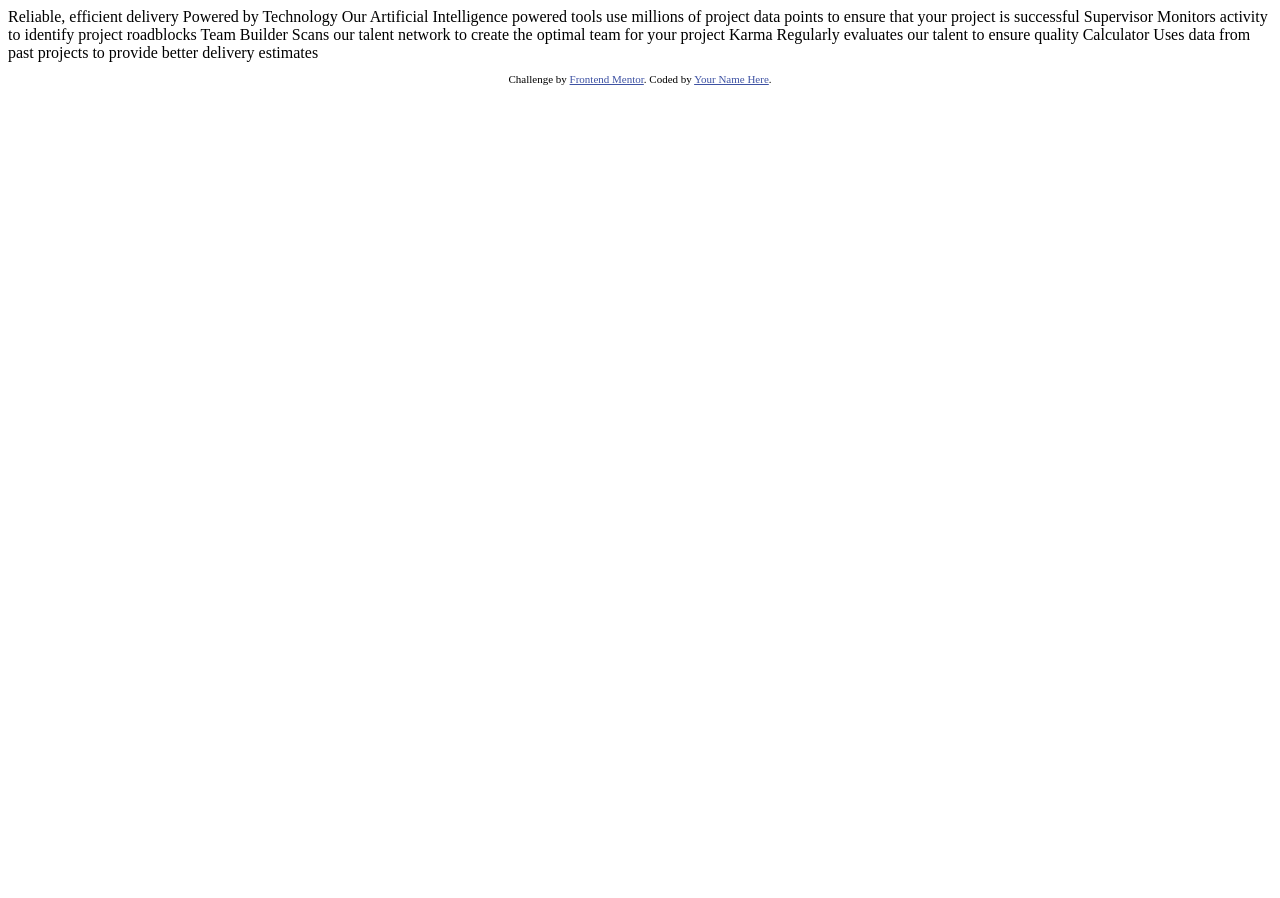
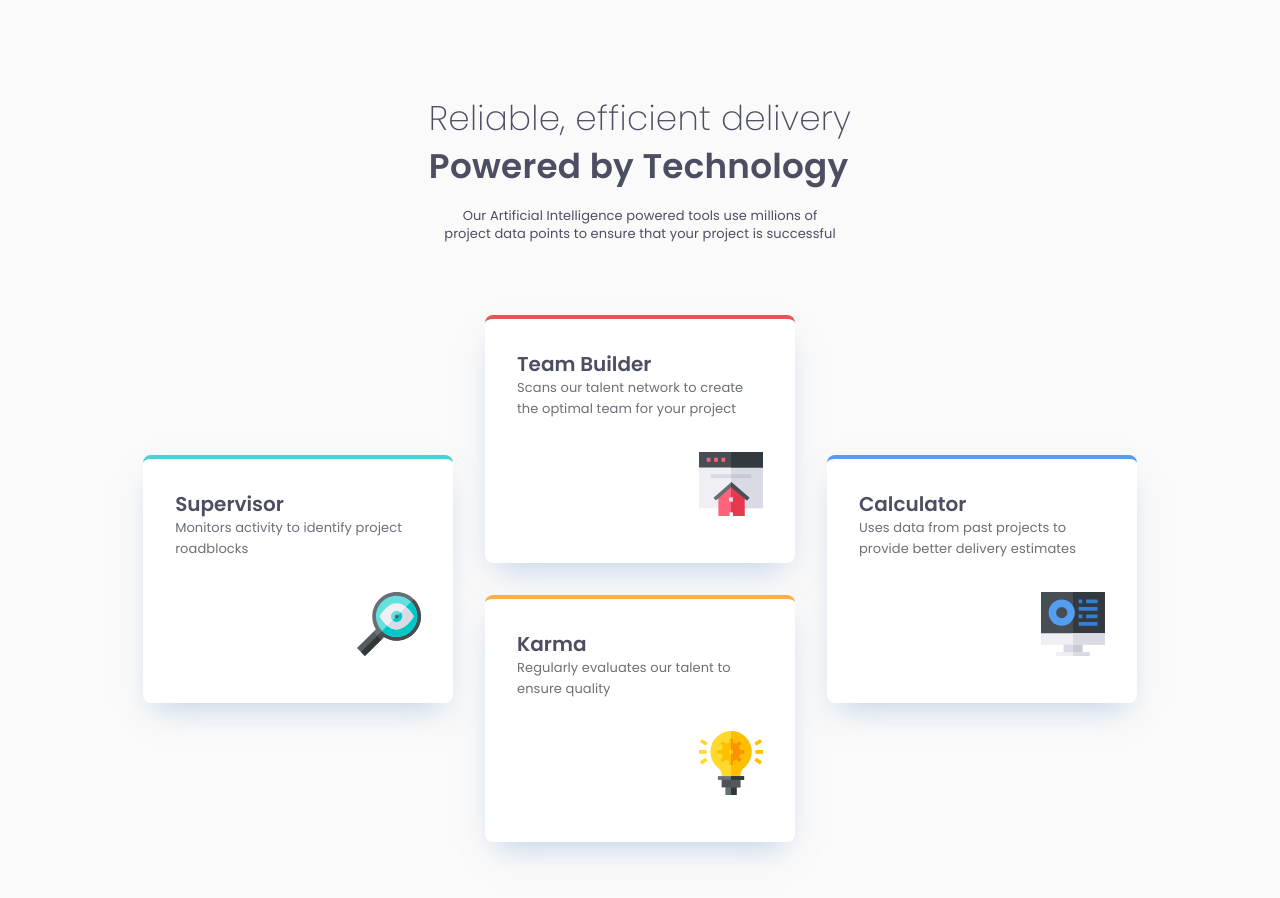
Before and after one commit to antryabov/four-card-feature, a plain HTML site: page index.html in a window 1280 px wide. Before the commit the page ends 800 px from the top, so only its background shows below. Drawn offline with Linux system fonts and the light colour scheme.

Commit message:
finish task

```diff
--- a/index.html
+++ b/index.html
@@ -1,45 +1,50 @@
 <!DOCTYPE html>
 <html lang="en">
   <head>
-  <meta charset="UTF-8">
-  <meta name="viewport" content="width=device-width, initial-scale=1.0"> <!-- displays site properly based on user's device -->
-
-  <link rel="icon" type="image/png" sizes="32x32" href="./images/favicon-32x32.png">
-
+    <meta charset="UTF-8" />
+    <meta name="viewport" content="width=device-width, initial-scale=1.0" />
+    <link rel="icon" type="image/png" sizes="32x32" href="./src/assets/images/favicon-32x32.png" />
     <title>Frontend Mentor | Four card feature section</title>
-
-  <!-- Feel free to remove these styles or customise in your own stylesheet 👍 -->
-  <style>
-    .attribution { font-size: 11px; text-align: center; }
-    .attribution a { color: hsl(228, 45%, 44%); }
-  </style>
+    <link rel="stylesheet" href="./styles.css" />
   </head>
   <body>
-
-  Reliable, efficient delivery
-  Powered by Technology
-
-  Our Artificial Intelligence powered tools use millions of project data points
-  to ensure that your project is successful
-
-  Supervisor
-  Monitors activity to identify project roadblocks
-
-  Team Builder
-  Scans our talent network to create the optimal team for your project
-
-  Karma
-  Regularly evaluates our talent to ensure quality
-
-  Calculator
-  Uses data from past projects to provide better delivery estimates
-
-
-  <footer>
-    <p class="attribution">
-      Challenge by <a href="https://www.frontendmentor.io?ref=challenge" target="_blank">Frontend Mentor</a>.
-      Coded by <a href="#">Your Name Here</a>.
+    <main>
+      <section class="cards-section">
+        <div class="cards-section__info info">
+          <div class="info_title-wrapper">
+            <h1 class="info__title">Reliable, efficient delivery</h1>
+            <h2 class="info__subtitle">Powered by Technology</h2>
+          </div>
+          <p class="info__text">
+            Our Artificial Intelligence powered tools use millions of project data points to ensure that your project is
+            successful
           </p>
-  </footer>
+        </div>
+        <div class="cards-sections__cards cards">
+          <div class="cards__wrapper">
+            <div class="cards__item card card-one border-cyan">
+              <h3 class="card__title">Supervisor</h3>
+              <p class="card__desc">Monitors activity to identify project roadblocks</p>
+              <img src="./src/assets/images/icon-supervisor.svg" alt="" class="card__img" width="64" height="64" />
+            </div>
+            <div class="cards__item card card-two border-red">
+              <h3 class="card__title">Team Builder</h3>
+              <p class="card__desc">Scans our talent network to create the optimal team for your project</p>
+              <img src="./src/assets/images/icon-team-builder.svg" alt="" class="card__img" width="64" height="64" />
+            </div>
+            <div class="cards__item card card-three border-orange">
+              <h3 class="card__title">Karma</h3>
+              <p class="card__desc">Regularly evaluates our talent to ensure quality</p>
+              <img src="./src/assets/images/icon-karma.svg" alt="" class="card__img" width="64" height="64" />
+            </div>
+            <div class="cards__item card card-four border-blue">
+              <h3 class="card__title">Calculator</h3>
+              <p class="card__desc">Uses data from past projects to provide better delivery estimates</p>
+              <img src="./src/assets/images/icon-calculator.svg" alt="" class="card__img" width="64" height="64" />
+            </div>
+          </div>
+        </div>
+      </section>
+    </main>
   </body>
 </html>
--- a/src/styles/styles.scss
+++ b/src/styles/styles.scss
@@ -9,7 +9,13 @@
   --color-grey-400: hsl(212, 6%, 44%);
   --color-white: hsl(0, 0%, 100%);
 
+  --bg-color: #fafafa;
+
   --width-card: clamp(19.625rem, 18.833rem + 3.38vw, 21.875rem);
+
+  --section-padding-inline: clamp(1.9375rem, -0.9674rem + 12.3944vw, 10.1875rem);
+  --section-padding-block: clamp(3.5rem, 2.4877rem + 4.3192vw, 6.375rem)
+    clamp(2.875rem, 0.3002rem + 10.9859vw, 10.1875rem);
 
   --padding-inline-card: 2rem;
   --padding-block-card: 2rem 2.9375rem;
@@ -19,34 +25,172 @@
   --font-size-xl: 2.25rem;
   --font-size-l: 1.25rem;
   --font-size-m: 0.9375rem;
-  --font-size-xl: 0.8125rem;
+  --font-size-s: 0.8125rem;
 
-  --font-size-mobile-l: 1.5rem;
-  --font-size-mobile-m: 0.9375rem;
+  --font-size-xl-mobile: 1.5rem;
 
   --line-height-xl: 160%;
   --line-height-l: 140%;
   --line-height-m: 135%;
 
+  --letter-spacing-xl: 0.25px;
+  --letter-spacing-l: 0.1px;
+  --letter-spacing-m: 0.09px;
+
+  --gap-section: clamp(3.75rem, 3.4418rem + 1.315vw, 4.625rem);
+
   --border-radius-base: 0.5rem;
+
+  --box-shadow-card: 0px 15px 30px -11px rgba(131, 166, 210, 0.5);
 
   --transition-duration: 0.2s;
 }
 
-html {
-  font-size: 16px;
-}
-
 body {
   font-family: var(--font-family-base);
-  font-size: var(--font-size-title-l);
-  line-height: var(--line-height-base);
-  color: var(--color-grey);
-  background-color: var(--color-cream);
+  font-size: var(--font-size-s);
+  font-weight: 400;
+  color: var(--color-grey-500);
+  background-color: var(--bg-color);
 }
 
 main {
   @include flex-center;
+}
 
-  height: 100vh;
+h1,
+h2 {
+  letter-spacing: var(--letter-spacing-xl);
 }
+
+h1 {
+  font-size: clamp(var(--font-size-xl-mobile), 1.236rem + 1.127vw, var(--font-size-xl));
+  font-weight: 200;
+  line-height: var(--line-height-l);
+}
+
+h2 {
+  font-size: clamp(var(--font-size-xl-mobile), 1.236rem + 1.127vw, var(--font-size-xl));
+  font-weight: 600;
+  line-height: var(--line-height-l);
+}
+
+h3 {
+  font-size: var(--font-size-l);
+  font-weight: 600;
+  line-height: var(--line-height-m);
+}
+
+.cards-section {
+  @include flex-column;
+
+  padding-block: var(--section-padding-block);
+  padding-inline: var(--section-padding-inline);
+  gap: var(--gap-section);
+
+  .info {
+    @include flex-column;
+
+    align-items: center;
+    gap: 1rem;
+
+    &__text {
+      max-width: calc(32.75rem - 40px);
+      text-align: center;
+      text-wrap: balance;
+      line-height: var(--line-height-l);
+      letter-spacing: var(--letter-spacing-l);
+    }
+  }
+
+  .cards {
+    &__wrapper {
+      display: grid;
+      grid-template-columns: repeat(3, 1fr);
+      grid-template-rows: repeat(4, 1fr);
+      grid-template-areas:
+        '. two .'
+        'one two four'
+        'one three four'
+        '. three .';
+      gap: 2rem;
+
+      .card-one {
+        grid-area: one;
+      }
+
+      .card-two {
+        grid-area: two;
+      }
+
+      .card-three {
+        grid-area: three;
+      }
+
+      .card-four {
+        grid-area: four;
+      }
+
+      .card {
+        max-width: var(--width-card);
+        padding-inline: var(--padding-inline-card);
+        padding-block: var(--padding-block-card);
+        border-radius: var(--border-radius-base);
+        background-color: var(--color-white);
+        box-shadow: var(--box-shadow-card);
+
+        &__desc {
+          padding-bottom: 2rem;
+          font-size: var(--font-size-s);
+          color: var(--color-grey-400);
+          line-height: var(--line-height-xl);
+          letter-spacing: var(--letter-spacing-m);
+        }
+
+        &__img {
+          justify-self: end;
+        }
+      }
+
+      .card.border-red {
+        border-top: 4px solid var(--color-red);
+      }
+
+      .card.border-cyan {
+        border-top: 4px solid var(--color-cyan);
+      }
+
+      .card.border-orange {
+        border-top: 4px solid var(--color-orange);
+      }
+
+      .card.border-blue {
+        border-top: 4px solid var(--color-blue);
+      }
+    }
+
+    @media (max-width: 48rem) {
+      &__wrapper {
+        grid-template-columns: repeat(4, 1fr);
+        grid-template-rows: repeat(3, 1fr);
+        grid-template-areas:
+          '. one one .'
+          'two two three three'
+          '. four four .';
+      }
+    }
+
+    @media (max-width: 36.25rem) {
+      &__wrapper {
+        grid-template-columns: repeat(1, 1fr);
+        grid-template-rows: repeat(4, 1fr);
+        grid-template-areas:
+          'one'
+          'two'
+          'three'
+          'four';
+        justify-items: center;
+      }
+    }
+  }
+}
```
Also changed, not shown: styles.css (added). Lines whose indentation alone changed are shown as unchanged.
